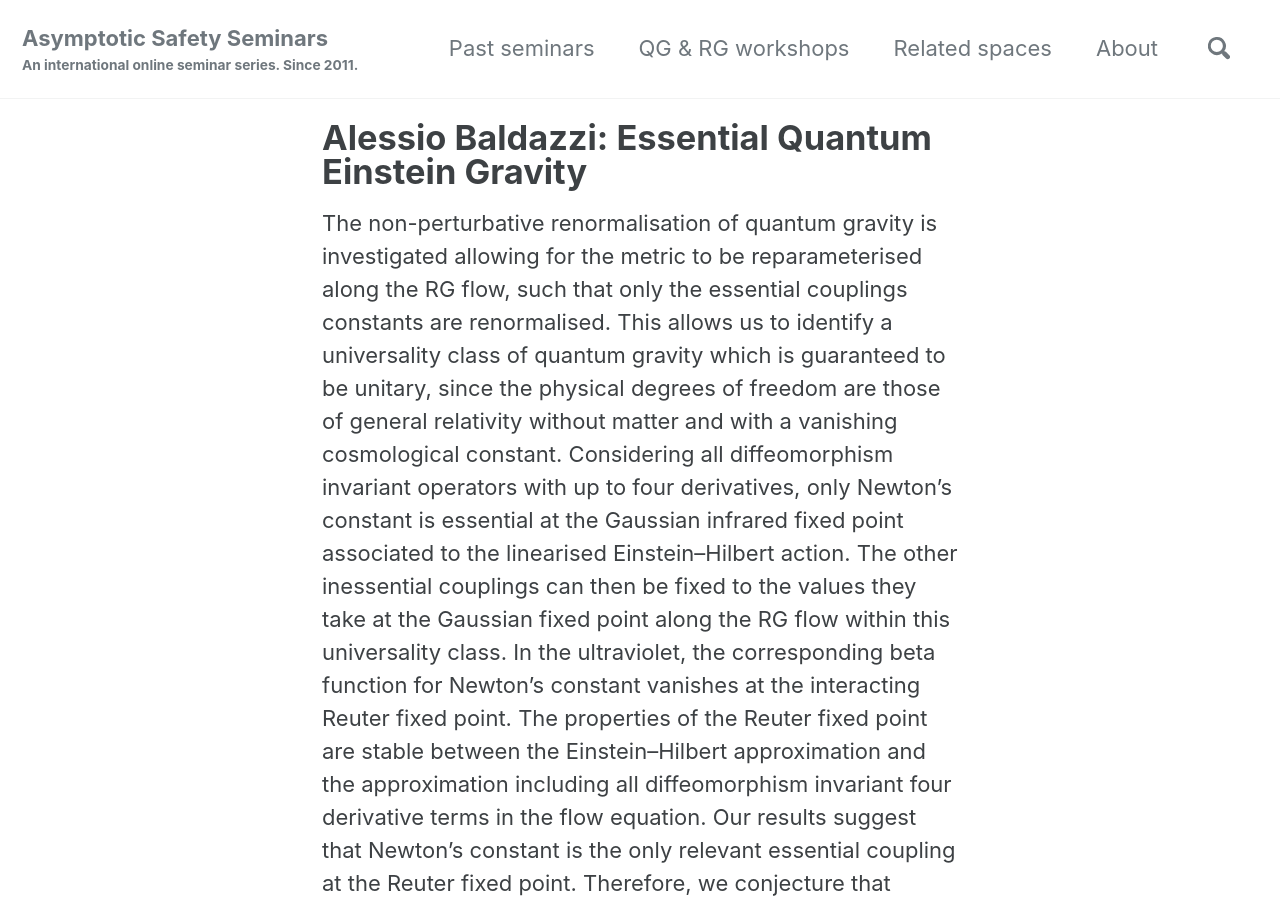
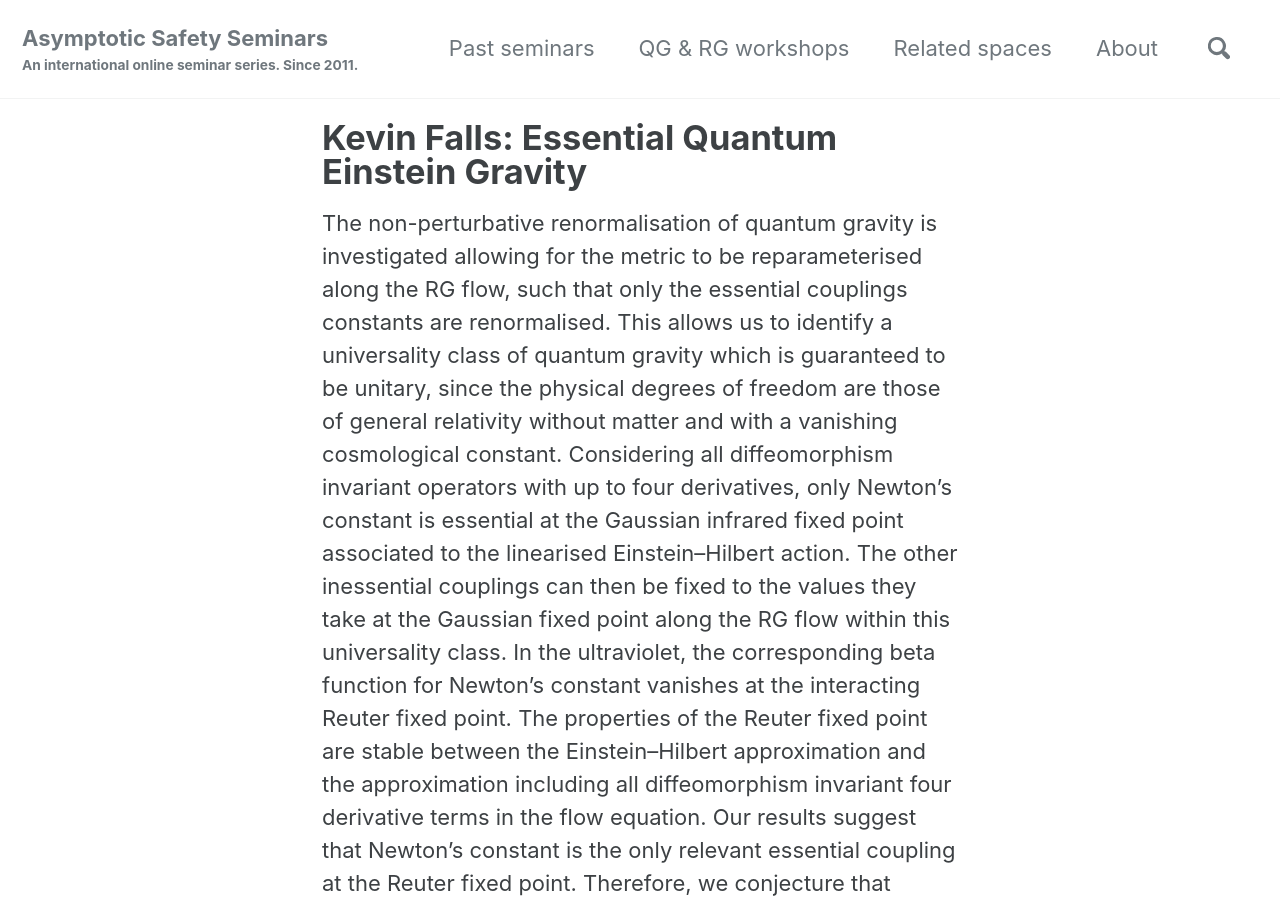
Before and after one commit to aaron-hd/as-website, a Jekyll site: the page built from _posts/2021-10-18-Kevin-Falls.md, in a window 1280 px wide and 900 px high. Built offline with Jekyll 4.4.1, drawn with Linux system fonts in a browser that asks for light colours; cached includes are drawn as plain includes.

Commit message:
fix spelling mistake

```diff
--- a/_posts/2021-10-18-Kevin-Falls.md
+++ b/_posts/2021-10-18-Kevin-Falls.md
@@ -1,5 +1,5 @@
 ---
-title: "Alessio Baldazzi: Essential Quantum Einstein Gravity"
+title: "Kevin Falls: Essential Quantum Einstein Gravity"
 published: "true"
 category: "future"
 ---
```
